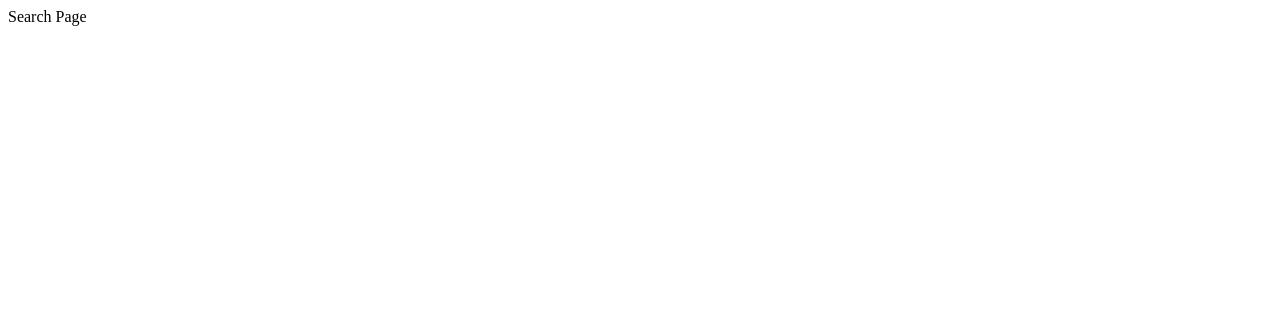
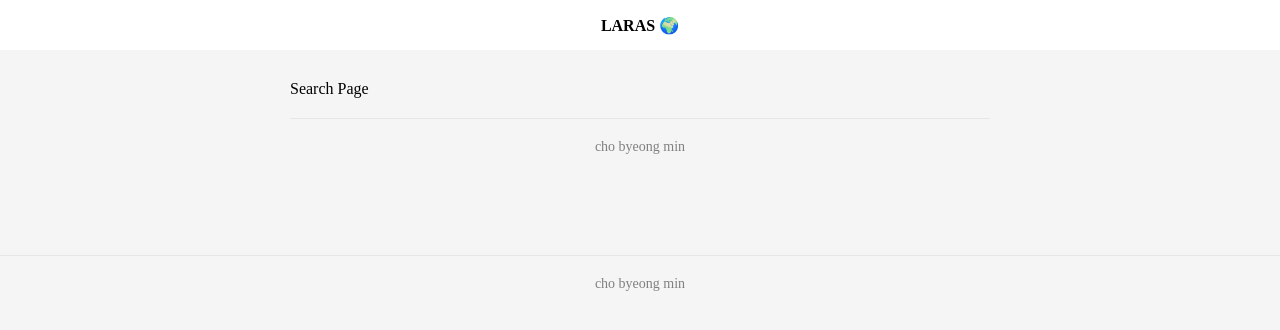
Before and after one commit to merrybmc/NEXT12, a Next.js app: page /search in a window 1280 px wide. Shown: the top 330 px of the page. Built offline with nearby package versions, Linux system fonts and the light colour scheme.

Commit message:
페이지 레이아웃 설정

```diff
--- /dev/null
+++ b/components/Layout.js
@@ -0,0 +1,17 @@
+import React from 'react';
+import * as S from './Layout.styled';
+import { useRouter } from 'next/router';
+export default function Layout({ children }) {
+  const router = useRouter();
+
+  const onClickMoveMain = () => {
+    router.push('/');
+  };
+  return (
+    <S.Layout>
+      <S.Header onClick={onClickMoveMain}>LARAS 🌍</S.Header>
+      <S.Main>{children}</S.Main>
+      <S.Footer>cho byeong min</S.Footer>
+    </S.Layout>
+  );
+}
--- /dev/null
+++ b/components/Layout.styled.js
@@ -0,0 +1,32 @@
+import styled from 'styled-components';
+
+export const Layout = styled.div``;
+
+export const Header = styled.header`
+  position: fixed;
+  top: 0;
+  left: 0;
+  right: 0;
+  height: 50px;
+  background-color: white;
+  display: flex;
+  align-items: center;
+  justify-content: center;
+  font-weight: bold;
+  cursor: pointer;
+`;
+
+export const Main = styled.main`
+  max-width: 700px;
+  margin: 0 auto;
+  padding: 80px 10px;
+`;
+
+export const Footer = styled.footer`
+  border-top: 1px solid rgb(230, 230, 230);
+  padding-top: 20px;
+  margin-top: 20px;
+  text-align: center;
+  color: gray;
+  font-size: 14px;
+`;
--- /dev/null
+++ b/components/SubLayout.js
@@ -0,0 +1,11 @@
+import React from 'react';
+import * as S from './SubLayout.styled';
+
+export default function SubLayout({ children }) {
+  return (
+    <div>
+      <div>{children}</div>
+      <S.Footer>cho byeong min</S.Footer>
+    </div>
+  );
+}
--- /dev/null
+++ b/components/SubLayout.styled.js
@@ -0,0 +1,10 @@
+import styled from 'styled-components';
+
+export const Footer = styled.footer`
+  border-top: 1px solid rgb(230, 230, 230);
+  padding-top: 20px;
+  margin-top: 20px;
+  text-align: center;
+  color: gray;
+  font-size: 14px;
+`;
--- a/package.json
+++ b/package.json
@@ -13,6 +13,7 @@
     "eslint-config-next": "14.1.4",
     "next": "14.1.4",
     "react": "18.2.0",
-    "react-dom": "18.2.0"
+    "react-dom": "18.2.0",
+    "styled-components": "^6.1.8"
   }
 }
--- a/pages/_app.js
+++ b/pages/_app.js
@@ -1,3 +1,17 @@
+import Layout from '@/components/Layout';
+import '@/styles/global.css';
+
 export default function App({ Component, pageProps }) {
-  return <Component {...pageProps} />;
+  const EmptySubLayout = ({ children }) => {
+    return <>{children}</>;
+  };
+
+  const SubLayout = Component.Layout || EmptySubLayout;
+  return (
+    <Layout>
+      <SubLayout>
+        <Component {...pageProps} />
+      </SubLayout>
+    </Layout>
+  );
 }
--- a/pages/index.js
+++ b/pages/index.js
@@ -6,7 +6,7 @@ export default function Home() {
   const router = useRouter();
 
   const onClickButton = () => {
-    router.reload('/search');
+    router.push('/search');
   };
   return (
     <div>
--- a/pages/search/index.js
+++ b/pages/search/index.js
@@ -1,5 +1,8 @@
+import SubLayout from '@/components/SubLayout';
 import React from 'react';
 
 export default function Search() {
   return <div>Search Page</div>;
 }
+
+Search.Layout = SubLayout;
--- /dev/null
+++ b/styles/global.css
@@ -0,0 +1,7 @@
+html,
+body {
+  margin: 0px;
+  padding: 0px;
+  box-sizing: border-box;
+  background-color: rgb(245, 245, 245);
+}
```
Also changed, not shown: 1 other file (tests, documents, lock files or other folders).
